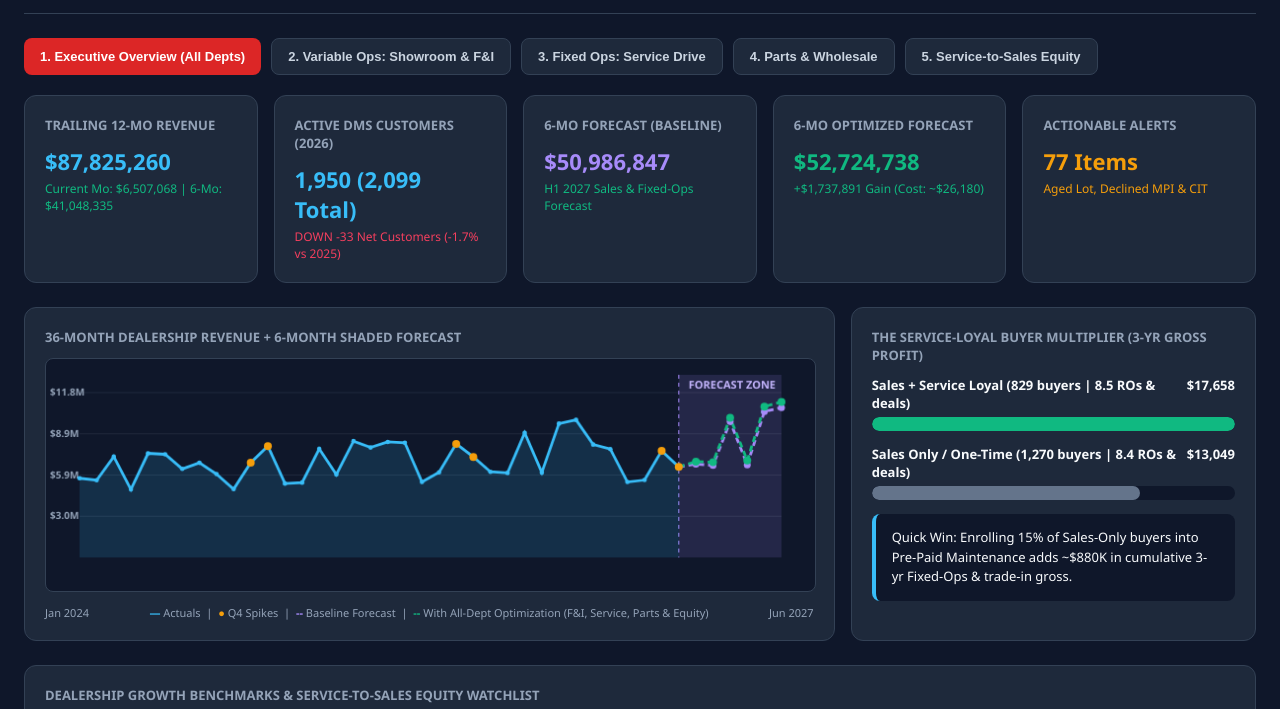
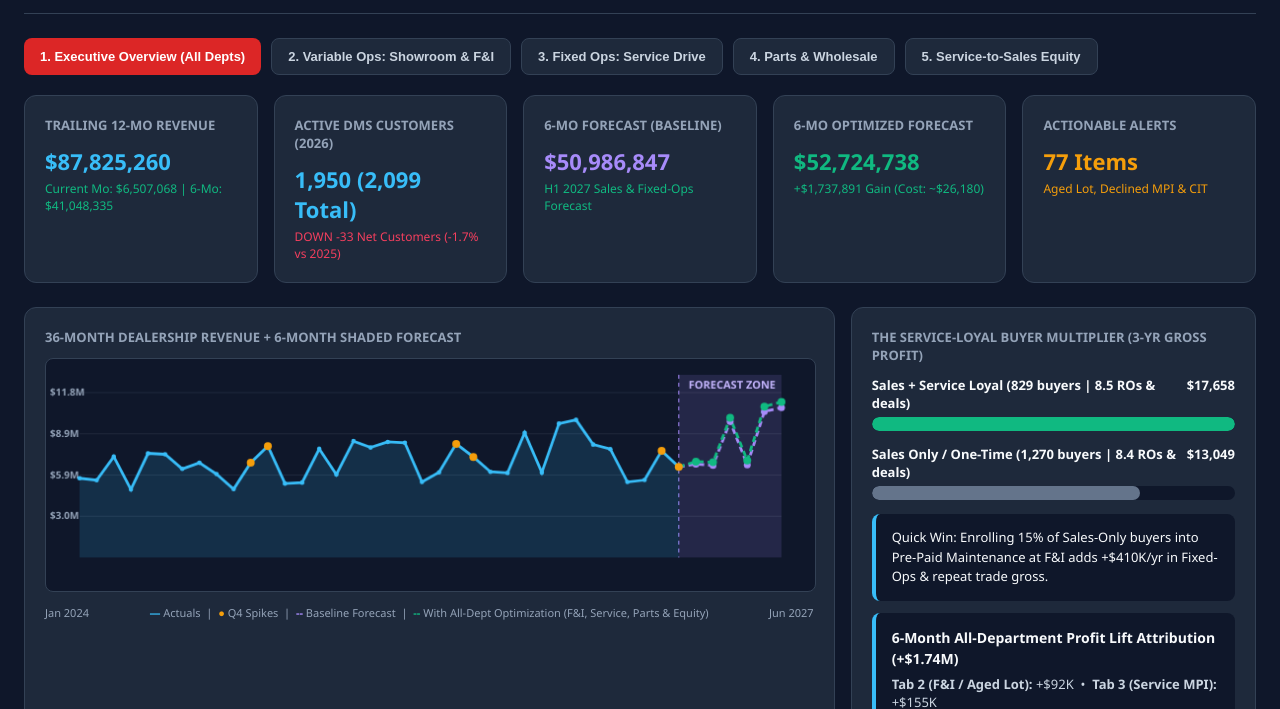
Before and after one commit to CarolinaDataAdvisory/analytics-demos, a plain HTML site: page demo-auto-dealership/dashboard.html in a window 1280 px wide. Shown: the part 83-792 px from the top of the page. Drawn offline with Linux system fonts and the light colour scheme.

Commit message:
Fix Sales-Only RO count and add 6-month cross-department ROI attribution card on Tab 1

```diff
--- a/demo-auto-dealership/app.js
+++ b/demo-auto-dealership/app.js
@@ -82,8 +82,12 @@ D.vol.forEach((r, i) => {
   fl.style.width = (Number(r.at(3)) / ml * 100).toFixed(1) + '%'; fl.style.background = i === 0 ? '#10b981' : '#64748b';
   tk.appendChild(fl); rw.append(lb, tk); document.getElementById('volBars').appendChild(rw);
 });
-const tp = el('div', 'ibox', 'Quick Win: Enrolling 15% of Sales-Only buyers into Pre-Paid Maintenance adds ~$880K in cumulative 3-yr Fixed-Ops & trade-in gross.');
-tp.style.marginTop = '14px'; document.getElementById('volBars').appendChild(tp);
+const tp = el('div', 'ibox', 'Quick Win: Enrolling 15% of Sales-Only buyers into Pre-Paid Maintenance at F&I adds +$410K/yr in Fixed-Ops & repeat trade gross.');
+tp.style.marginTop = '12px'; document.getElementById('volBars').appendChild(tp);
+const stBox = el('div', 'ibox', '');
+stBox.style.marginTop = '12px'; stBox.style.borderColor = '#38bdf8';
+stBox.innerHTML = '<h4>6-Month All-Department Profit Lift Attribution (+$1.74M)</h4><p style="margin:0;color:#cbd5e1;line-height:1.45;"><b>Tab 2 (F&amp;I / Aged Lot):</b> +$92K &nbsp;•&nbsp; <b>Tab 3 (Service MPI):</b> +$155K<br><b>Tab 4 (Parts Matrix):</b> +$112K &nbsp;•&nbsp; <b>Tab 5 (Service-to-Sales Equity &amp; Win-Back):</b> +$1.38M</p>';
+document.getElementById('volBars').appendChild(stBox);
 
 const churnTable = document.getElementById('churnTable');
 D.churn.forEach((r, i) => {
--- a/demo-auto-dealership/dashboard.html
+++ b/demo-auto-dealership/dashboard.html
@@ -4,7 +4,7 @@
 <meta charset="UTF-8">
 <title>Carolinas Auto Group — Executive Intelligence (Demo)</title>
 <link rel="stylesheet" href="style.css">
-<script src="data.js?v=25"></script>
+<script src="data.js?v=30"></script>
 </head>
 <body>
 <div class="header">
@@ -247,7 +247,7 @@
   </div>
   <div class="card"><h3>This Week's High-Equity Service Lane Queue (Next 7 Days)</h3><div class="twrap" style="max-height:290px;"><table id="eqTable"><thead><tr><th>Appt Time</th><th>Rooftop</th><th>Customer</th><th>Current Vehicle</th><th>Booked RO</th><th>Est. Equity</th><th>Upgrade Pmt</th><th>VIP Owner</th></tr></thead><tbody></tbody></table></div></div>
 </div>
-<script src="app.js?v=75"></script>
+<script src="app.js?v=80"></script>
 <script id="deskFilterScript">
 function renderDeskTables() {
   const d = window.DASH_DATA;
```
